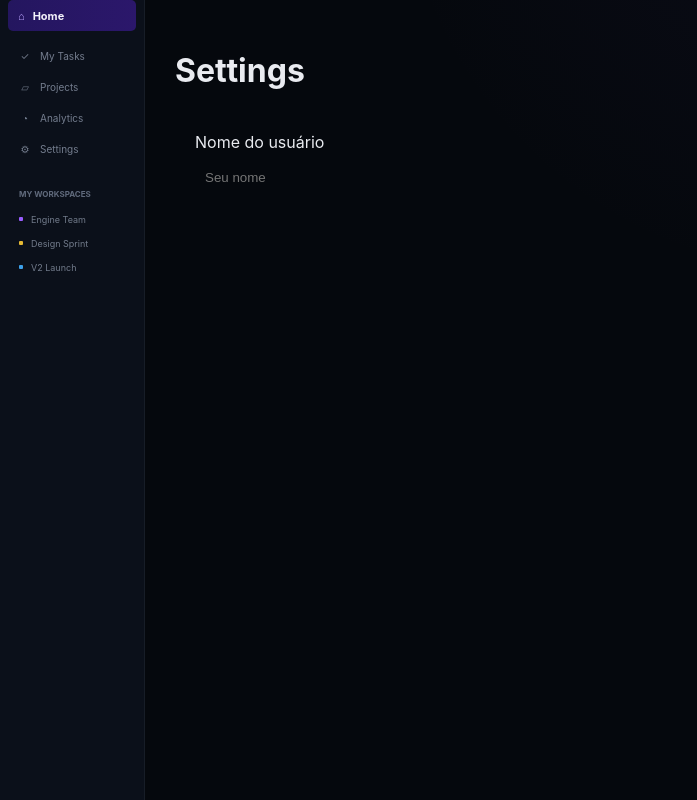
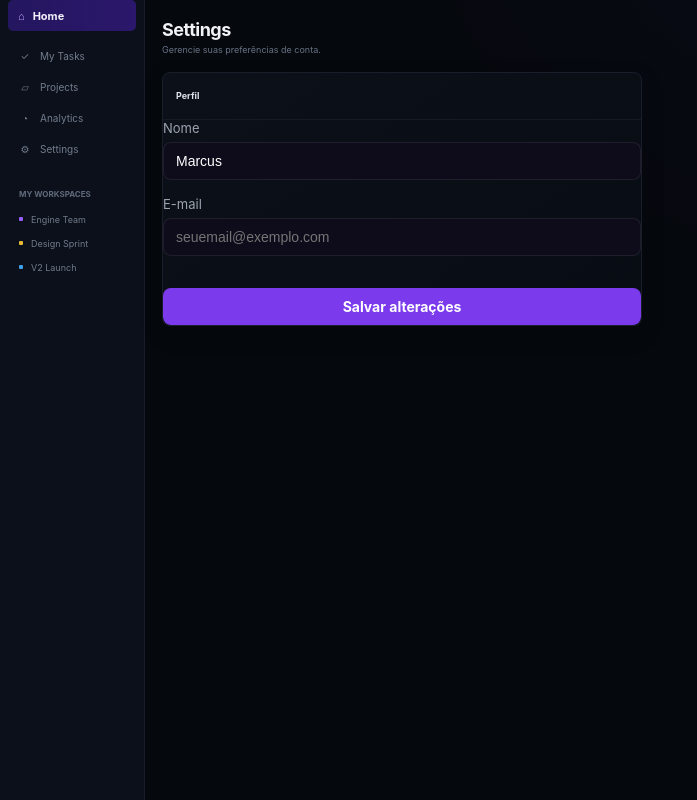
Before and after one commit to kauamarkkes/Chekou, a React (Vite) app in the folder frontend/: page /configuracoes in a window 1280 px wide. Shown: the whole page, without its empty margins (0-697 px from the left). Built offline with nearby package versions, Linux system fonts and the light colour scheme.

Commit message:
Cria formulario de perfil na pagina Settings e eslilizacao

```diff
--- a/frontend/src/pages/Settings/Settings.jsx
+++ b/frontend/src/pages/Settings/Settings.jsx
@@ -1,31 +1,52 @@
+import { useState } from "react";
+import "../../App.css";
+
 function Settings() {
+  const [nome, setNome] = useState("Marcus");
+  const [email, setEmail] = useState("");
+
+  function salvar(e) {
+    e.preventDefault();
+    // TODO: quando o backend tiver rota de usuário, enviar aqui
+    alert("Alterações salvas (simulado)");
+  }
+
   return (
-    <div style={{ padding: '30px' }}>
+    <main className="main">
+      <header className="header">
         <h1>Settings</h1>
-      <div style={{
-        background: 'var(--fundo-card)',
-        padding: '20px',
-        borderRadius: '12px',
-        marginTop: '20px',
-        maxWidth: '400px'
-      }}>
-        <label style={{ display: 'block', marginBottom: '8px', color: 'var(--texto-secundario)' }}>
-          Nome do usuário
-        </label>
+        <p>Gerencie suas preferências de conta.</p>
+      </header>
+
+      <section className="activity-card settings-card">
+        <div className="activity-header">
+          <h2>Perfil</h2>
+        </div>
+
+        <form onSubmit={salvar}>
+          <div className="settings-field">
+            <label>Nome</label>
             <input
               type="text"
-          placeholder="Seu nome"
-          style={{
-            width: '100%',
-            padding: '10px',
-            borderRadius: '8px',
-            border: 'none',
-            background: 'var(--fundo-principal)',
-            color: '#fff'
-          }}
+              value={nome}
+              onChange={(e) => setNome(e.target.value)}
             />
           </div>
+          <div className="settings-field">
+            <label>E-mail</label>
+            <input
+              type="email"
+              placeholder="seuemail@exemplo.com"
+              value={email}
+              onChange={(e) => setEmail(e.target.value)}
+            />
           </div>
+          <button className="settings-save-btn" type="submit">
+            Salvar alterações
+          </button>
+        </form>
+      </section>
+    </main>
   );
 }
 
```
Lines whose indentation alone changed are shown as unchanged.
